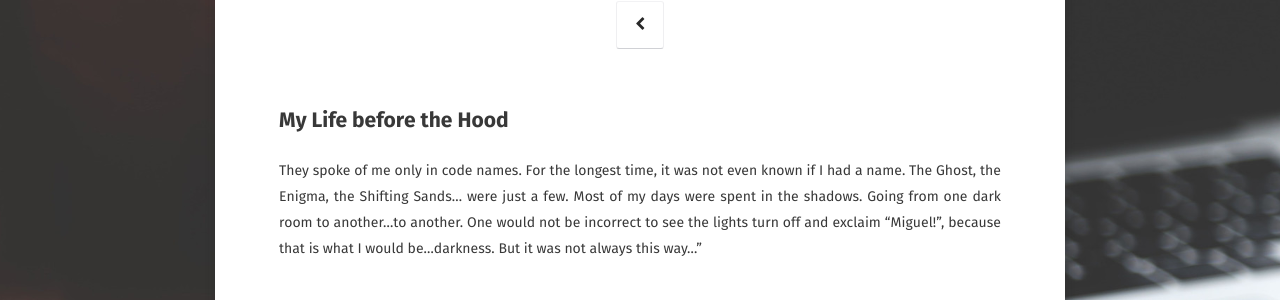
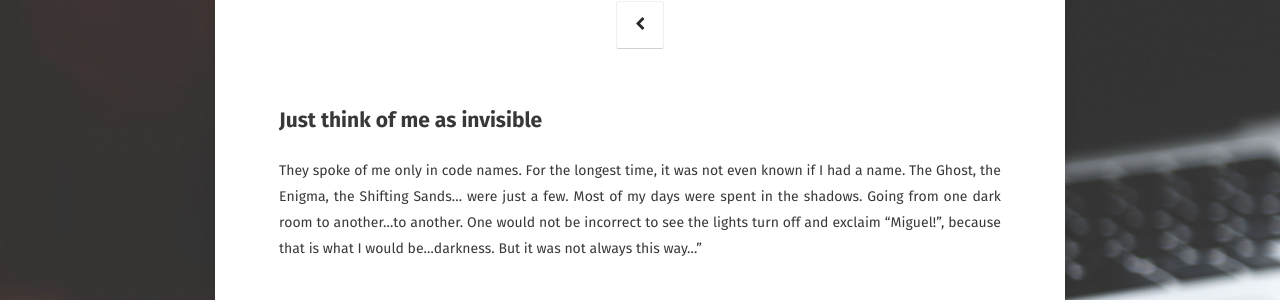
Before and after one commit to mberlanga/mberlanga.github.io, a Jekyll site: the page built from about/index.md, in a window 1280 px wide. Shown: the part 188-488 px from the top of the page. Built offline with Jekyll 4.4.1, drawn with Linux system fonts in a browser that asks for light colours; some web fonts are replaced.

Commit message:
Changed About Title - invisible

```diff
--- a/about/index.md
+++ b/about/index.md
@@ -6,6 +6,6 @@ date: 2016-06-18
 comments: false
 ---
 
-## My Life before the Hood
+## Just think of me as invisible
 
 They spoke of me only in code names. For the longest time, it was not even known if I had a name. The Ghost, the Enigma, the Shifting Sands... were just a few. Most of my days were spent in the shadows. Going from one dark room to another...to another. One would not be incorrect to see the lights turn off and exclaim "Miguel!", because that is what I would be...darkness. But it was not always this way..."
```
